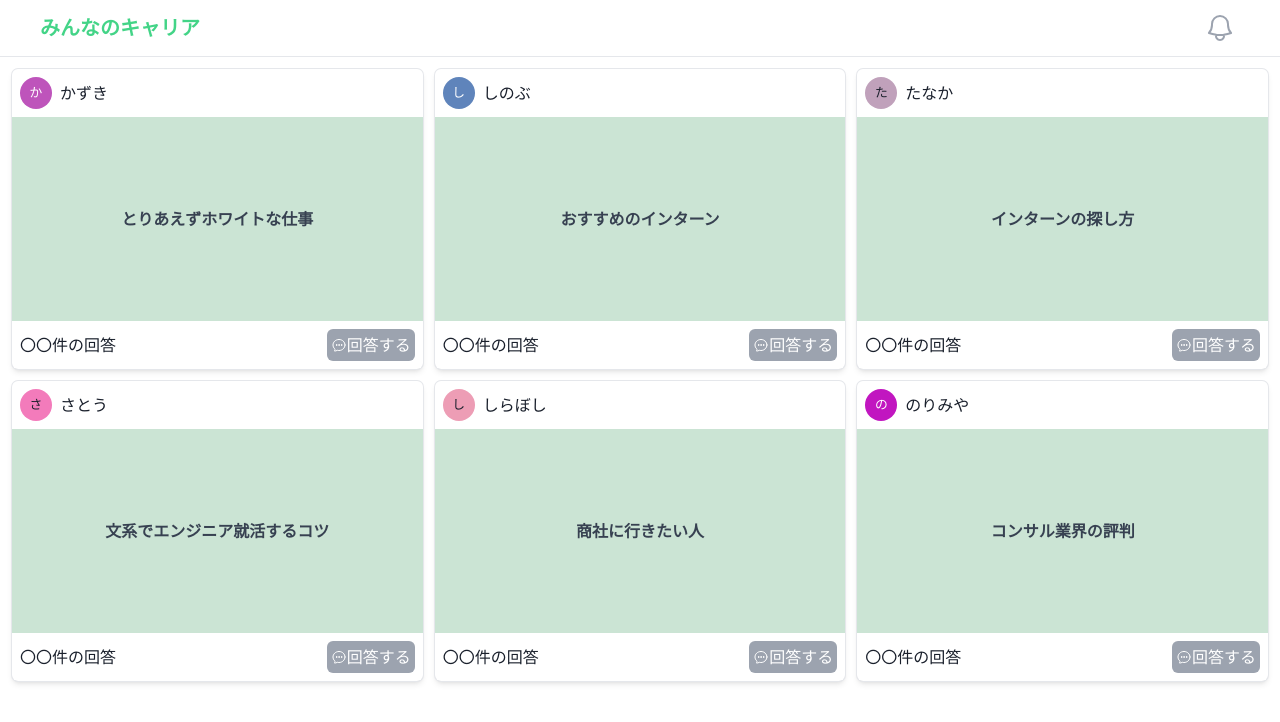
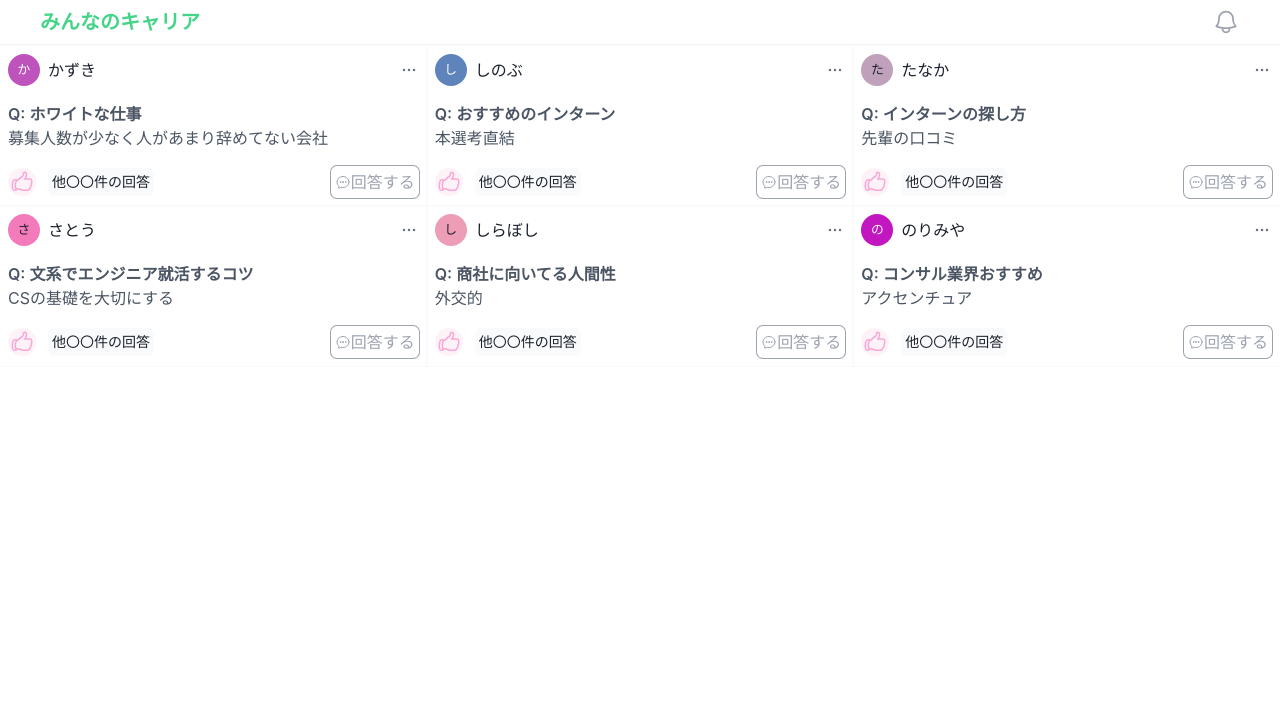
Before and after one commit to cocoide/unicareer, a Next.js app in the folder frontend/: page / in a window 1280 px wide. Shown: the top 722 px of the page. Built offline with nearby package versions, Linux system fonts and the light colour scheme.

Commit message:
fix: home design

```diff
--- a/frontend/app/page.tsx
+++ b/frontend/app/page.tsx
@@ -2,7 +2,7 @@ import TopicList from '@/features/Topics/TopicList';
 
 export default function Home() {
   return (
-    <div className="p-3 flex flex-col items-center justify-center">
+    <div className="flex flex-col items-center justify-center">
       <TopicList />
     </div>
   )
--- a/frontend/components/Layouts/Header.tsx
+++ b/frontend/components/Layouts/Header.tsx
@@ -5,15 +5,11 @@ import { NotificationPopver } from './components/NotificationPopver'
 
 const Header = () => {
     return (
-        <div className="flex flex-row justify-between items-center py-2 px-5 md:px-10 w-full border-b border-gray-200">
+        <div className="flex flex-row justify-between items-center py-2 px-5 md:px-10 w-full border-b-2 border-gray-100">
             <HeaderDrawer />
-                {/* Service Name*/}
-            <div className="text-primary font-bold text-xl"
-            >みんなのキャリア</div>
+            <div className="text-primary font-bold text-xl">みんなのキャリア</div>
             <div className="flex items-center justify-center space-x-5">
-                {/* Avatar Button*/}
                 <NotificationPopver />
-                {/* <Avatar name="かずき" size="sm" className='hidden md:inline-block' /> */}
             </div>
         </div>
     )
--- a/frontend/components/Layouts/Mobile/Navigation.tsx
+++ b/frontend/components/Layouts/Mobile/Navigation.tsx
@@ -4,7 +4,7 @@ import Link from 'next/link'
 const Navigation = () => {
   return (
     <div className="flex items-center justify-center  h-12 w-full
-    fixed bottom-0 py-1 space-x-8 md:hidden text-gray-500 border-t border-neutral shadow-md bg-white">
+    fixed bottom-0 py-1 space-x-8 md:hidden text-gray-500 border-t border-gray-200 shadow-md bg-white">
         <Link href="/" className='bg-neutral p-2 rounded-full' ><HomeIcon className='h-6 w-6 text-white'/> </Link>
         <Link href="/"  className='bg-slate-50 p-2 rounded-full'><BriefcaseIcon className='h-6 w-6'/> </Link>
         <Link href="/"  className='bg-slate-50 p-2 rounded-full'><PlusCircleIcon className='h-6 w-6'/> </Link>
--- a/frontend/components/Layouts/components/NotificationPopver.tsx
+++ b/frontend/components/Layouts/components/NotificationPopver.tsx
@@ -1,6 +1,6 @@
 "use client"
 
-import { Button, Divider, Popover, PopoverArrow, PopoverBody, PopoverContent, PopoverTrigger, VStack } from '@chakra-ui/react'
+import { Divider, Popover, PopoverArrow, PopoverBody, PopoverContent, PopoverTrigger, VStack } from '@chakra-ui/react'
 import { BellIcon } from '@heroicons/react/24/outline'
 import Link from 'next/link'
 
@@ -8,9 +8,9 @@ export const NotificationPopver = () => {
     return (
         <Popover>
             <PopoverTrigger>
-                <Button  p="1" rounded="full" variant="ghost" >
-                    <BellIcon className='text-gray-400' />
-                </Button>
+                <button>
+                    <BellIcon className='w-7 h-7 text-gray-400' />
+                </button>
             </PopoverTrigger>
             <PopoverContent marginX={3} width={250} shadow={"md"}>
                 <PopoverArrow />
--- a/frontend/features/Topics/TopicList.tsx
+++ b/frontend/features/Topics/TopicList.tsx
@@ -1,34 +1,42 @@
 "use client"
-import { Avatar, Link } from '@chakra-ui/react'
-import { ChatBubbleOvalLeftEllipsisIcon } from '@heroicons/react/24/outline'
+import { Avatar, Link, Spacer } from '@chakra-ui/react'
+import { ChatBubbleOvalLeftEllipsisIcon, EllipsisHorizontalIcon, HandThumbUpIcon } from '@heroicons/react/24/outline'
 
 const topics = [
-  { id: "1", title: "とりあえずホワイトな仕事", author: "かずき" },
-  { id: "2", title: "おすすめのインターン", author: "しのぶ" },
-  { id: "3", title: "インターンの探し方", author: "たなか" },
-  { id: "4", title: "文系でエンジニア就活するコツ", author: "さとう" },
-  { id: "5", title: "商社に行きたい人", author: "しらぼし" },
-  { id: "6", title: "コンサル業界の評判", author: "のりみや" },
+  { id: "1", query: "ホワイトな仕事", author: "かずき", answer: "募集人数が少なく人があまり辞めてない会社" },
+  { id: "2", query: "おすすめのインターン", author: "しのぶ", answer: "本選考直結" },
+  { id: "3", query: "インターンの探し方", author: "たなか", answer: "先輩の口コミ" },
+  { id: "4", query: "文系でエンジニア就活するコツ", author: "さとう", answer: "CSの基礎を大切にする" },
+  { id: "5", query: "商社に向いてる人間性", author: "しらぼし", answer: "外交的", },
+  { id: "6", query: "コンサル業界おすすめ", author: "のりみや", answer: "アクセンチュア" },
 ]
 
 const TopicList = () => {
   return (
-    <div className='grid md:grid-cols-2 lg:grid-cols-3 gap-3 w-full'>
+    <div className='grid md:grid-cols-2 lg:grid-cols-3 w-full pb-10 md:pb-0'>
       {topics.map(t => (
-        <div key={t.id} className='shadow-md ring-1 ring-gray-200 h-[300px] w-full rounded-md flex flex-col items-center'>
-          <div className="flex items-center mr-auto p-2 space-x-2">
+        <div key={t.id} className='flex flex-col items-center ring-1 ring-gray-50'>
+          <div className="flex items-center p-2 space-x-2 w-full">
             <Avatar name={t.author} size="sm" /><div>{t.author}</div>
+            <Spacer />
+            <EllipsisHorizontalIcon className="w-5 h-5 text-gray-500" />
           </div>
 
-          <div className="font-bold bg-neutral text-gray-700 w-full h-[220px] flex items-center justify-center"
-          > {t.title}</div>
+          <div className="w-full p-2">
+            <div className="text-gray-600 font-semibold">Q: {t.query}</div>
+            <div className="text-gray-600"> {t.answer}</div>
+          </div>
+
 
           <div className="flex flex-row justify-between items-center p-2 w-full">
             <div className="flex flex-row space-x-3 items-center">
-              <Link href='' className="text-gray-500">〇〇件の回答</Link>
+              <button className="rounded-full p-[2px] bg-pink-50">
+                <HandThumbUpIcon className='h-6 w-6 text-pink-300  ' />
+              </button>
+              <Link href='' className="text-gray-400 bg-gray-50 rounded-md p-1 text-sm">他〇〇件の回答</Link>
             </div>
-            <button className="bg-gray-400 rounded-md p-1 text-white flex items-center ">
-              <ChatBubbleOvalLeftEllipsisIcon className='h-4 w-4 text-white' /> 回答する</button>
+            <button className="bg-white rounded-md p-1 text-gray-400 flex items-center ring-1 ring-gray-400">
+              <ChatBubbleOvalLeftEllipsisIcon className='h-4 w-4 text-gray-400' />回答する</button>
           </div>
         </div>
       ))}
```
